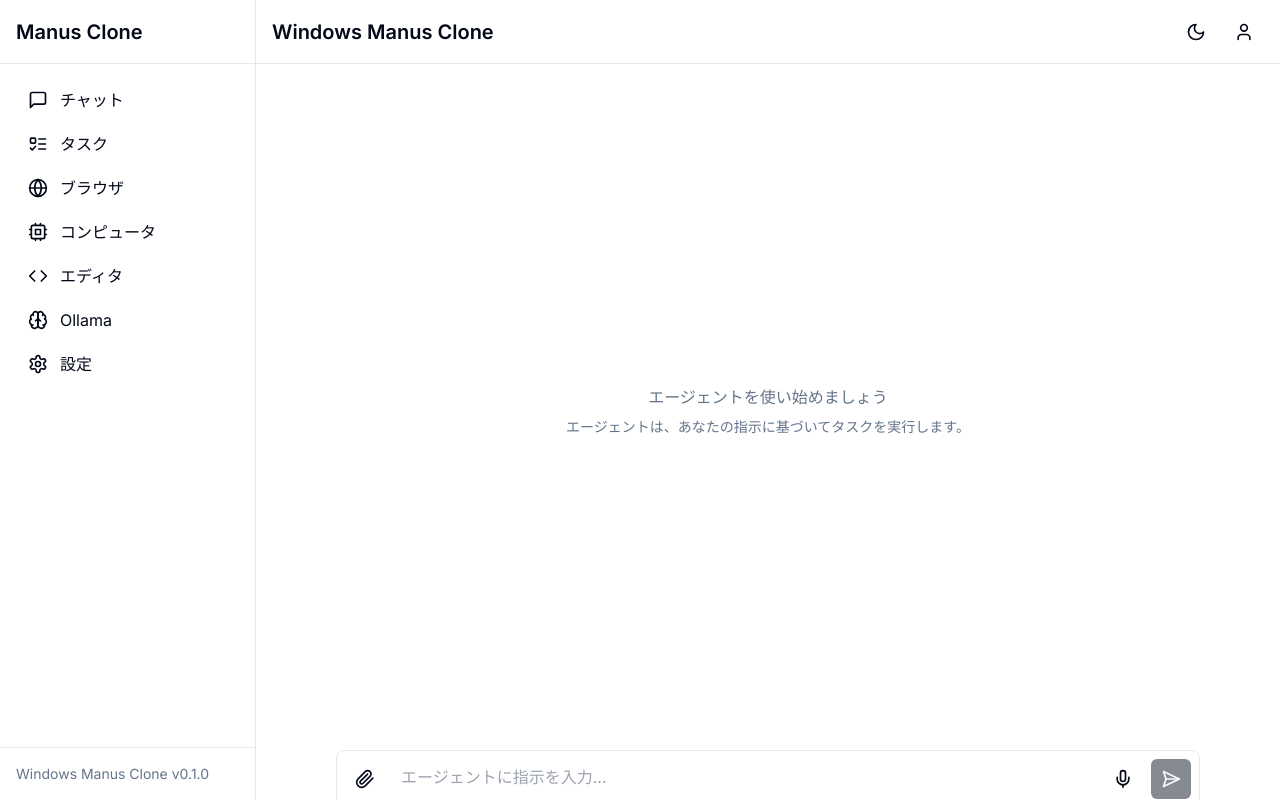
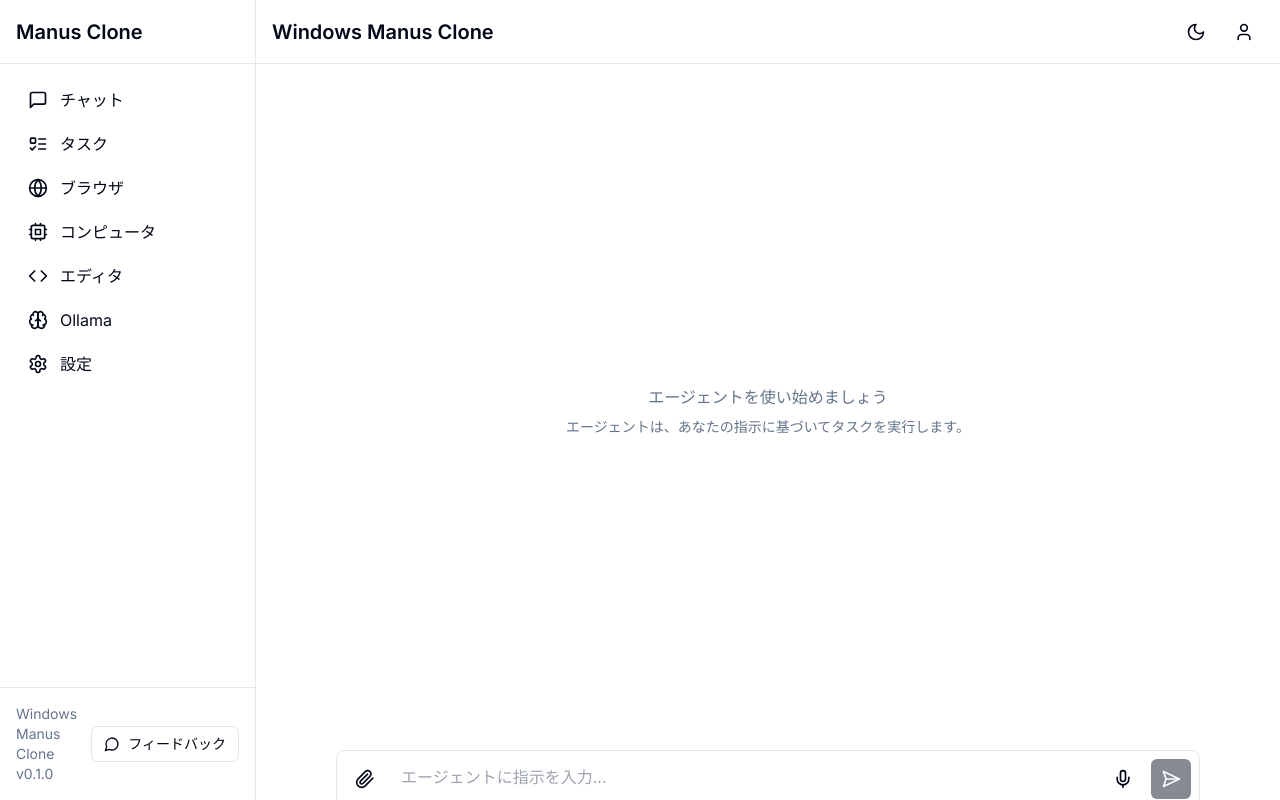
Before and after one commit to ZundamonnoVRChatkaisetu/windows-manus-clone, a Next.js app: page /chat in a window 1280 px wide. Built offline with nearby package versions, Linux system fonts and the light colour scheme.

Commit message:
Add FeedbackDialog to Sidebar

```diff
--- a/src/components/layout/sidebar.tsx
+++ b/src/components/layout/sidebar.tsx
@@ -13,6 +13,7 @@
   Brain
 } from 'lucide-react';
 import Link from 'next/link';
+import { FeedbackDialog } from '@/components/feedback';
 
 // サイドバーのナビゲーション項目の型定義
 type NavItem = {
@@ -109,9 +110,12 @@
       </nav>
 
       {/* サイドバーフッター */}
-      <div className="p-4 border-t">
-        <div className="text-sm text-muted-foreground">
-          Windows Manus Clone v0.1.0
+      <div className="p-4 border-t flex flex-col gap-2">
+        <div className="flex items-center justify-between">
+          <div className="text-sm text-muted-foreground">
+            Windows Manus Clone v0.1.0
+          </div>
+          <FeedbackDialog />
         </div>
       </div>
     </aside>
```
